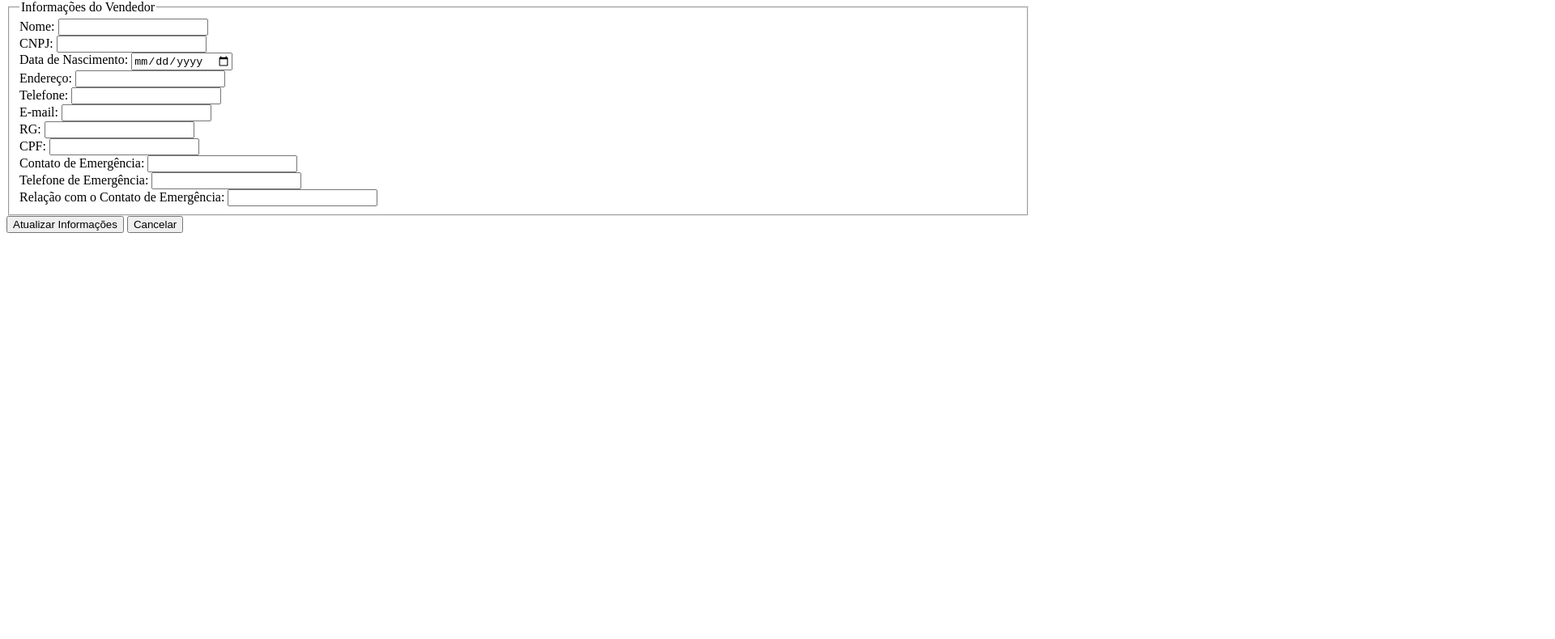
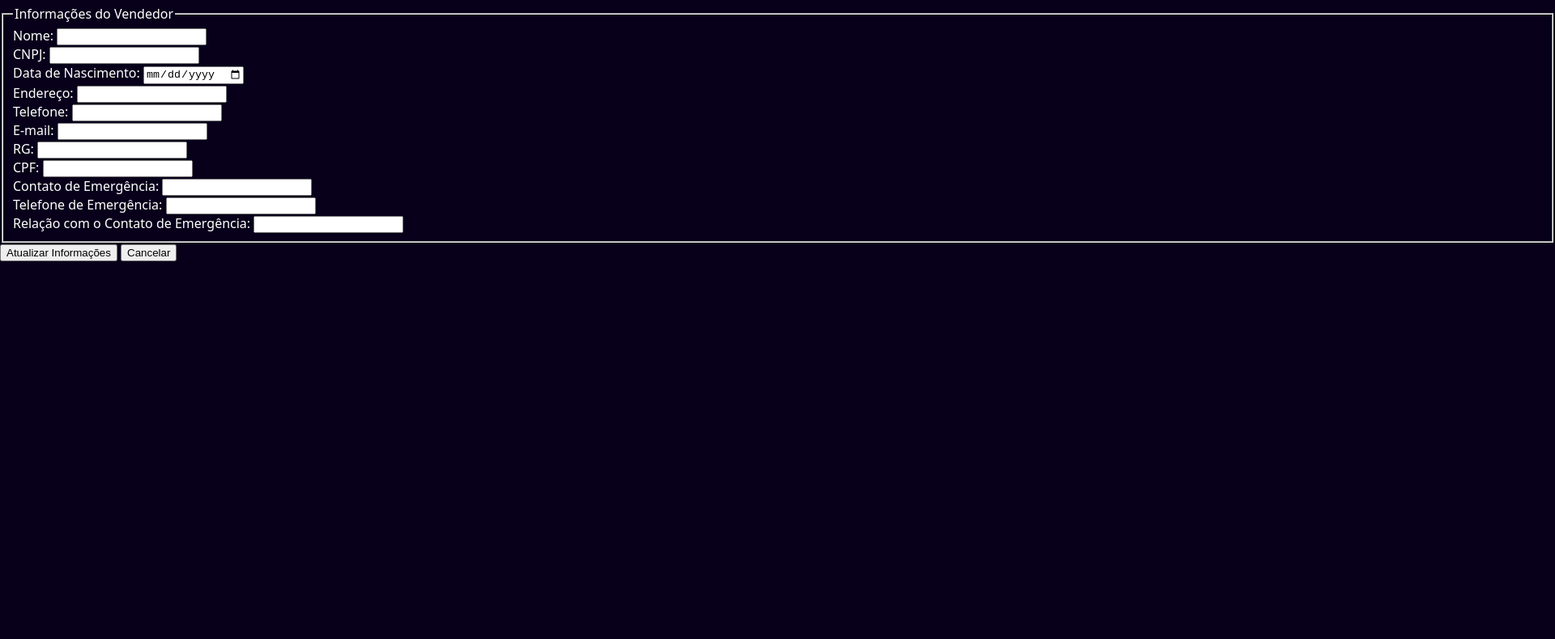
Before and after one commit to FERNANDOIFTO2023/cadastro_e_login-react, a plain HTML site: page vendedor_editar.html in a window 1280 px wide. Shown: the part 80-870 px from the top of the page at 81% size, 1920 px wide, since content can reach past the window. Before the commit the page ends 800 px from the top, so only its background shows below. Drawn offline with Linux system fonts and the light colour scheme.

Commit message:
ATUALIZAÇÃO
A

```diff
--- a/style.css
+++ b/style.css
@@ -234,7 +234,7 @@ h1 {
                                              /*(vendedor_editar)*/
 /**//**//**//**//**//**//**//**//**//**//**//**//**//**//**//**//**//**//**//**//**//**//**//**//**//**//**//**//**//**//**//**/
 
-.main-cadastro20 {
+.mH20{
     color: rgb(0, 255, 115);
     width: 150vw; /* vw(viewport-width): porcentagem da largura da viewport(tela)  / 100vh --> 1000px */
     height: 150vh; /*vh(viewport-heigth)*/
--- a/vendedor_editar.html
+++ b/vendedor_editar.html
@@ -5,12 +5,12 @@
     <meta charset="UTF-8">
     <meta name="viewport" content="width=device-width, initial-scale=1.0">
     <title>Editar Vendedor</title>
-    <link rel="stylesheet" href="styles.css">
+    <link rel="stylesheet" href="style.css">
 </head>
 
 <body>
 
-<div class="main-cadastro20">
+<div class="mH20">
     <h1>Editar Informações do Vendedor</h1>
 
         <form action="atualiza_vendedor.php" method="post">
```
Lines whose indentation alone changed are shown as unchanged.
